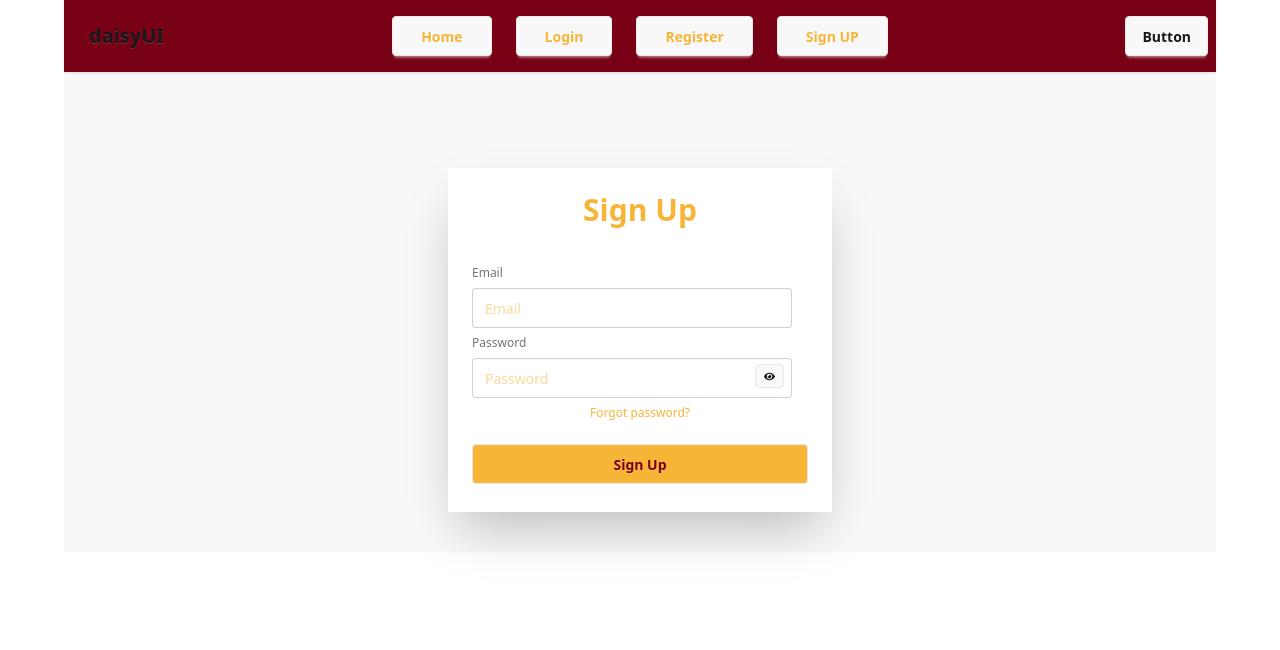
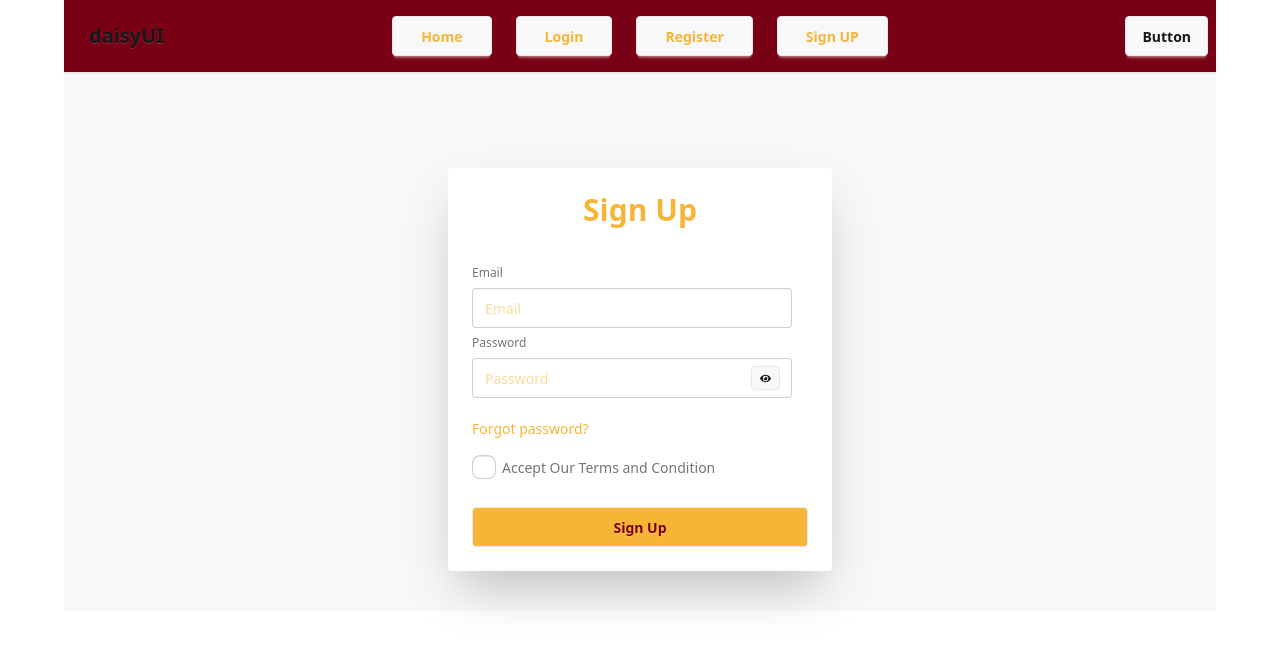
Before and after one commit to anayet71/email-password-auth, a React (Vite) app: page /signUp in a window 1280 px wide. Shown: the top 650 px of the page. Built offline with nearby package versions, Linux system fonts and the light colour scheme.

Commit message:
Conditon Accept terms

```diff
--- a/src/components/SignUP/SingUp.jsx
+++ b/src/components/SignUP/SingUp.jsx
@@ -1,7 +1,7 @@
 import { createUserWithEmailAndPassword } from "firebase/auth";
 import { auth } from "../../firebase-init";
 import { useState } from "react";
-import { FaEye } from "react-icons/fa";
+import { FaEye, FaEyeSlash } from "react-icons/fa";
 
 
 const SingUp = () => {
@@ -17,7 +17,8 @@ const SingUp = () => {
         e.preventDefault();
         const email = e.target.email.value
         const password = e.target.password.value
-        console.log(email, password)
+        const terms = e.target.terms.checked
+        console.log(email, password, terms)
 
         setErrorMessage('')
 
@@ -33,6 +34,10 @@ const SingUp = () => {
             return
         }
 
+        if(!terms){
+            setErrorMessage('Please accept out terms and condition')
+            return
+        }
         // create user with email password
         createUserWithEmailAndPassword(auth, email, password)
             .then(result => {
@@ -45,15 +50,18 @@ const SingUp = () => {
             })
 
 
-        }
-        //  Show password
+
+
+
+    }
+
 
 
     return (
-        <div className=" bg-base-200 pt-24 py-10  text-center">
-            <div className=" flex-col lg:flex-row-reverse text-[#f7b538] ">
+        <div className=" bg-base-200 pt-24 py-10   ">
+            <div className=" flex-col lg:flex-row-reverse  text-[#f7b538] ">
                 <form onSubmit={handleSignUp}>
-                    <div className=" bg-base-100 w-full max-w-sm mx-auto shrink-0 shadow-2xl">
+                    <div className=" bg-base-100 w-full rounded max-w-sm mx-auto shrink-0 shadow-2xl">
                         <div className="card-body">
                             <h1 className="text-3xl font-bold text-center pb-6">Sign Up</h1>
                             <fieldset className="fieldset relative">
@@ -61,24 +69,37 @@ const SingUp = () => {
                                 <input type="email" name="email" className="input" placeholder="Email" />
                                 <label className="fieldset-label">Password</label>
 
-                                <input type={showPassword? 'text' : 'password'} name='password' className="input" placeholder="Password" />
-                                <button onClick={() => setShowPassword(!showPassword)}  type="button" className="btn btn-xs absolute right-6 bottom-25"><FaEye></FaEye></button>
-                                <div><a className="link link-hover">Forgot password?</a></div>
-                                <button className="btn bg-[#f7b538] text-[#780116] mt-4">Sign Up</button>
+                                <input type={showPassword ? 'text' : 'password'} name='password' className="input" placeholder="Password" />
+
+                                <button onClick={() => setShowPassword(!showPassword)} type="button" className="  btn btn-xs absolute bottom-3 right-7">
+                                    {
+                                        showPassword ? <FaEyeSlash></FaEyeSlash> : < FaEye />
+                                    }
+                                </button>
                             </fieldset>
+                            <div className="py-2"><a className="link link-hover ">Forgot password?</a></div>
+                            {/* Checkbox */}
+                            <div className=" pb-5 bg-base-100 rounded-box w-64">
+
+                                <label className="fieldset-label">
+                                    <input type="checkbox" name="terms"  className="checkbox" />
+                                    Accept Our Terms and Condition
+                                </label>
+                            </div>
+                            <button className="btn bg-[#f7b538] text-[#780116] ">Sign Up</button>
                         </div>
+                    <div>
+                        {
+                            success && <p className="text-green-400 text-semibold py-5 text-center">  Sign up is successful</p>
+                        }
+                    </div>
+                    {
+                        errorMessage && <p className="text-red-500  font-semibold py-5 text-center">{errorMessage}</p>
+                    }
                     </div>
                 </form>
 
             </div>
-            <div>
-                {
-                    success && <p className="text-green-400 text-semibold">  Sign up is successful</p>
-                }
-            </div>
-            {
-                errorMessage && <p className="text-red-500  font-semibold">{errorMessage}</p>
-            }
         </div>
     );
 };
```
Also changed, not shown: 1 other file (tests, documents, lock files or other folders).
